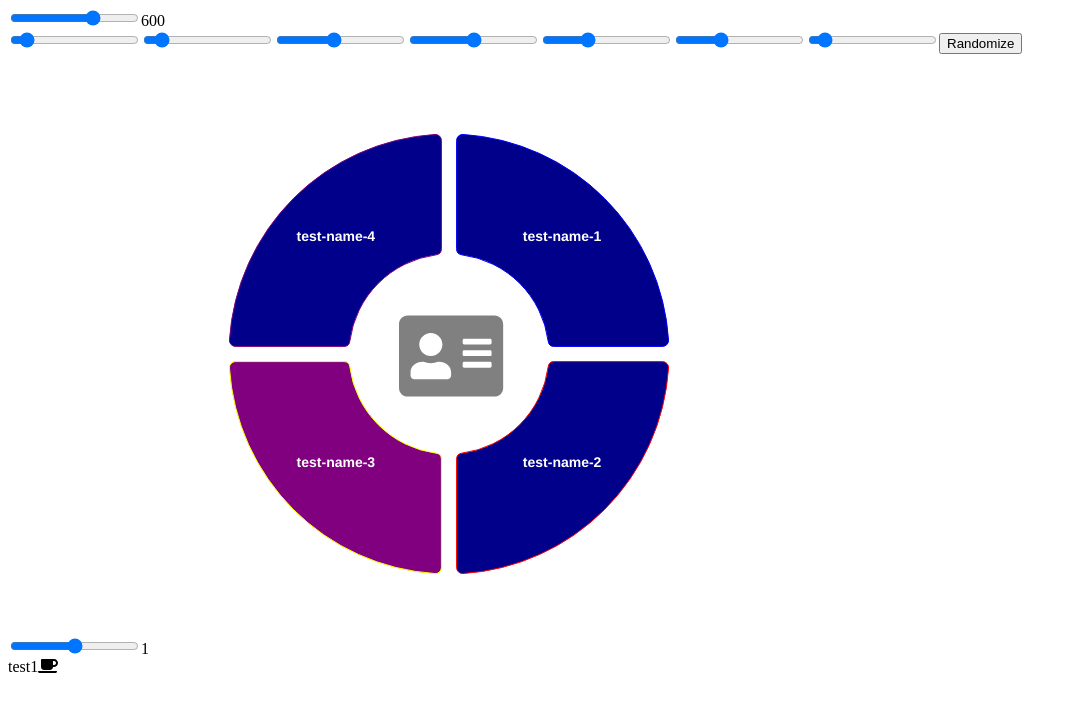
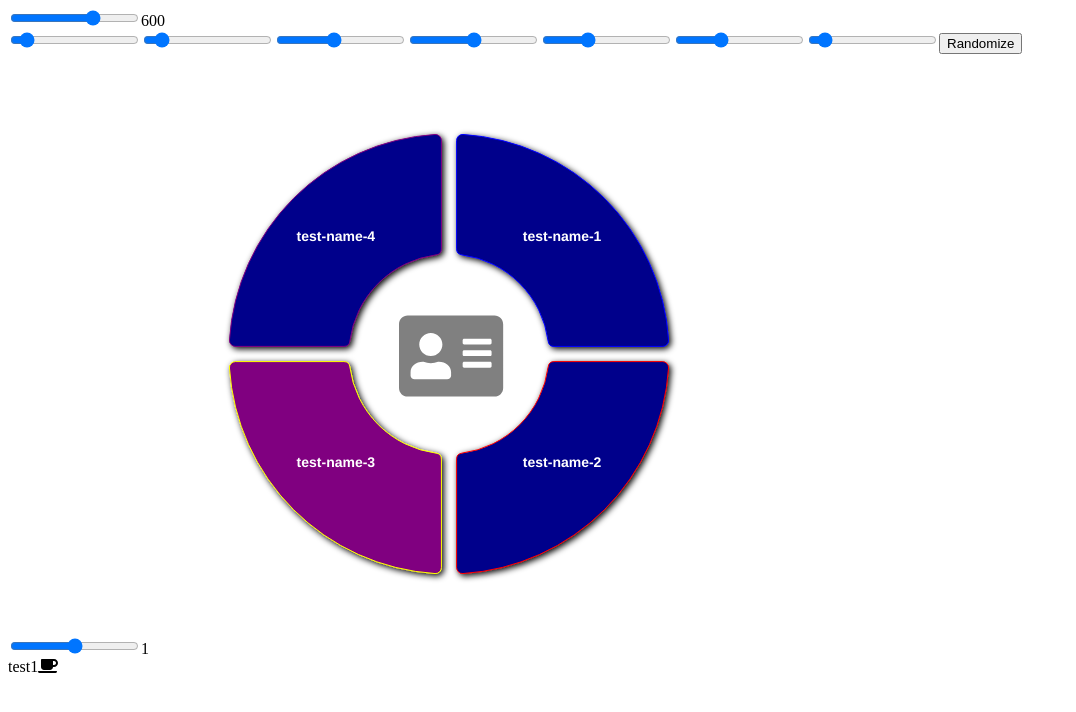
Before and after one commit to Jaeger2305/vue-nav-wheel, a Vue app: page /#/test1 in a window 1280 px wide. Shown: the top 712 px of the page, without its empty margins (0-1076 px from the left). Built offline with nearby package versions, Linux system fonts and the light colour scheme.

Commit message:
add a filter shadow blur

```diff
--- a/src/components/nav-wheel.vue
+++ b/src/components/nav-wheel.vue
@@ -10,6 +10,16 @@
       @mouseleave="resetPan"
       @mousewheel.prevent="scaleSvg"
     >
+      <defs xmlns="http://www.w3.org/2000/svg">
+        <filter id="dropshadow" height="130%">
+          <feGaussianBlur in="SourceAlpha" stdDeviation="3" />
+          <feOffset dx="2" dy="2" result="offsetblur" />
+          <feMerge>
+            <feMergeNode in="offsetblur" />
+            <feMergeNode in="SourceGraphic" />
+          </feMerge>
+        </filter>
+      </defs>
       <g
         :transform="
           `translate(${panTranslation[0]}, ${panTranslation[1]}),
```
